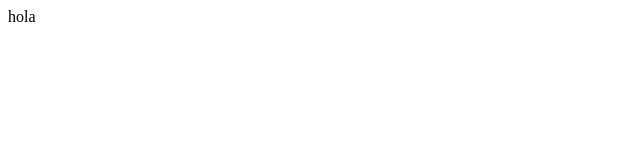
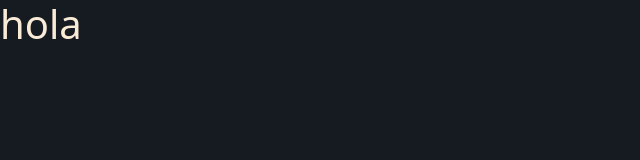
Before and after one commit to nickop22/portFolio-1.3, a plain HTML site: page index.html in a window 1280 px wide. Shown: the whole page, without its empty margins (0-640 px from the left). Drawn offline with nearby package versions, Linux system fonts and the light colour scheme.

Commit message:
agregue boostrap 5.1

```diff
--- a/assets/style/style.css
+++ b/assets/style/style.css
@@ -0,0 +1,6 @@
+*{
+    background-color: #161b22;
+}
+h1, h2, h3, h4, h5, p{
+    color: antiquewhite;
+}
--- a/index.html
+++ b/index.html
@@ -3,11 +3,16 @@
 <head>
     <meta charset="UTF-8">
     <meta name="viewport" content="width=device-width, initial-scale=1.0">
+    <link href="https://cdn.jsdelivr.net/npm/bootstrap@5.1.3/dist/css/bootstrap.min.css" rel="stylesheet" integrity="sha384-1BmE4kWBq78iYhFldvKuhfTAU6auU8tT94WrHftjDbrCEXSU1oBoqyl2QvZ6jIW3" crossorigin="anonymous">
     <link rel="stylesheet" href="./assets/style/style.css">
 
     <title>Nicolas Pacheco CV</title>
 </head>
 <body>
-    hola
+    <h1>hola</h1>
+
+
+
+    <script src="https://cdn.jsdelivr.net/npm/bootstrap@5.1.3/dist/js/bootstrap.bundle.min.js" integrity="sha384-ka7Sk0Gln4gmtz2MlQnikT1wXgYsOg+OMhuP+IlRH9sENBO0LRn5q+8nbTov4+1p" crossorigin="anonymous"></script>
 </body>
 </html>
```
